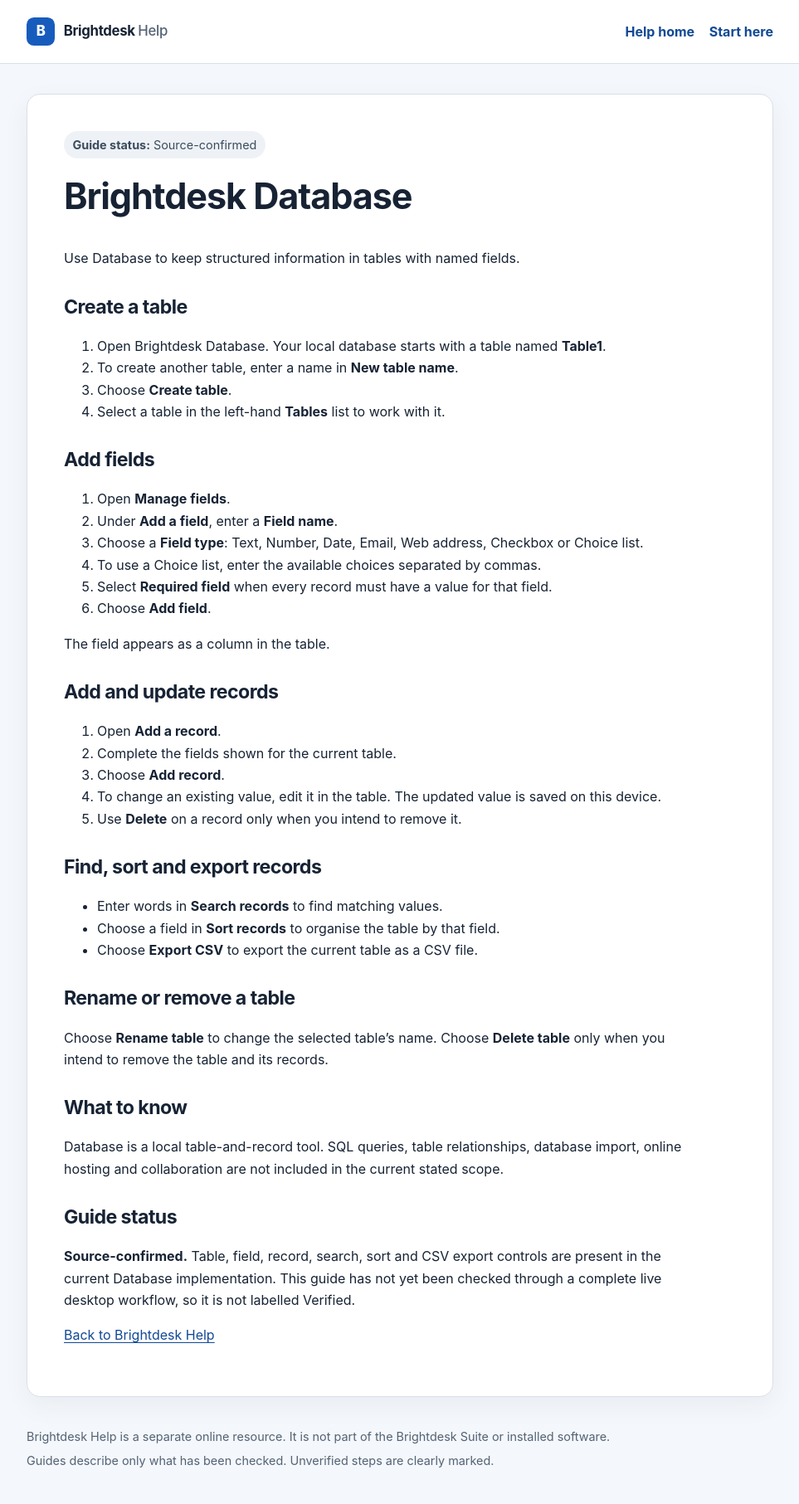
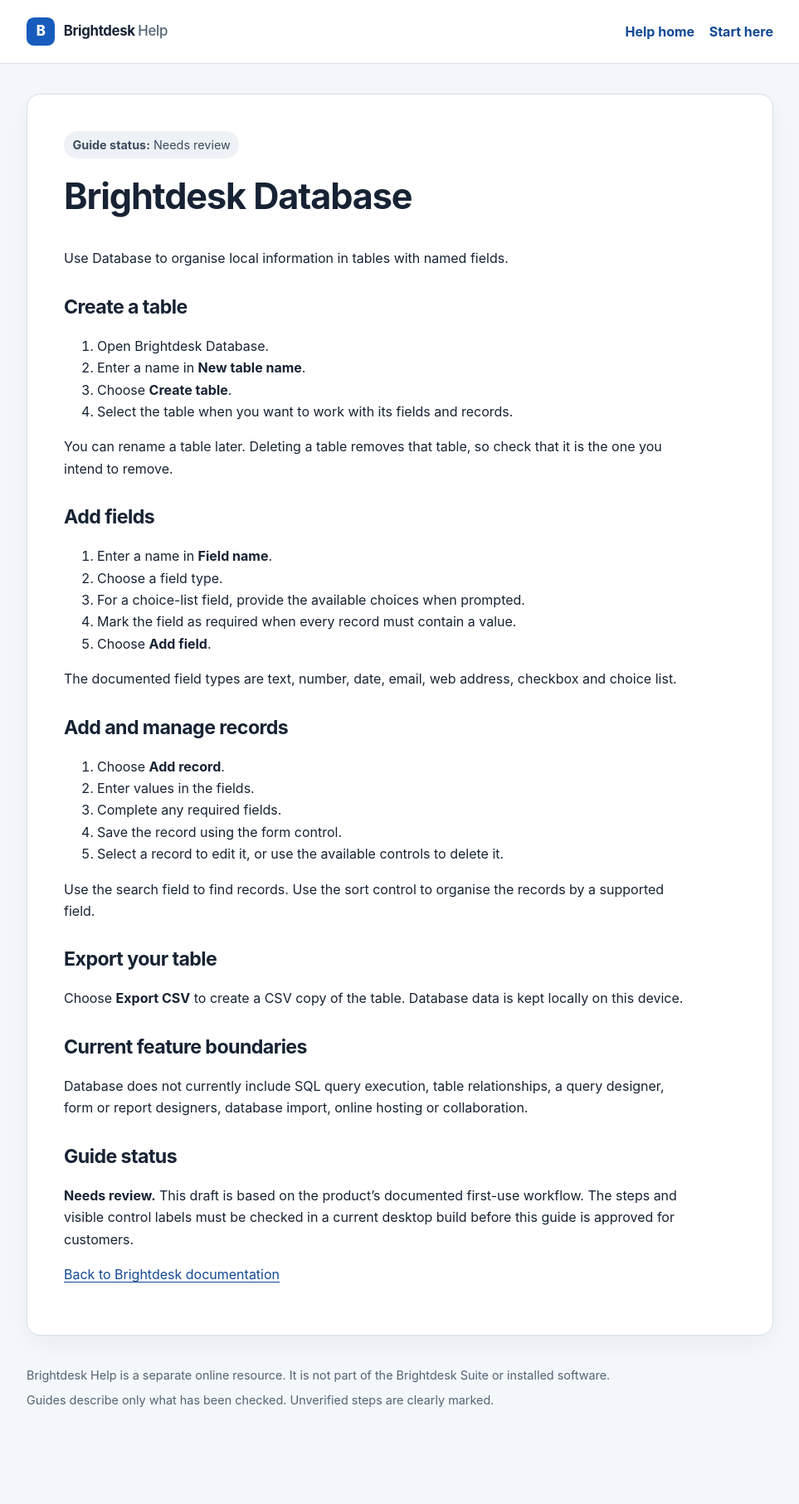
Before and after one commit to conz20/Brightdesk-Wiki, a Jekyll site: the page built from docs/products/database.md, in a window 1280 px wide. Shown: the whole page at 83% size, without its empty margins (158-1121 px from the left). Built offline with Jekyll 4.4.1, drawn with Linux system fonts in a browser that asks for light colours; after the commit the page ends 1739 px from its top, so only the background shows below that.

Commit message:
docs(wiki): add reviewed-scope database getting-started draft

```diff
--- a/docs/products/database.md
+++ b/docs/products/database.md
@@ -1,57 +1,54 @@
 ---
 layout: default
 title: Brightdesk Database
-description: Create tables, define fields and manage local records in Brightdesk Database.
-status: Source-confirmed
+description: A practical starting guide for building local tables and records in Brightdesk Database.
+status: Needs review
 permalink: /products/database.html
 ---
 
 # Brightdesk Database
 
-Use Database to keep structured information in tables with named fields.
+Use Database to organise local information in tables with named fields.
 
 ## Create a table
 
-1. Open Brightdesk Database. Your local database starts with a table named **Table1**.
-2. To create another table, enter a name in **New table name**.
+1. Open Brightdesk Database.
+2. Enter a name in **New table name**.
 3. Choose **Create table**.
-4. Select a table in the left-hand **Tables** list to work with it.
+4. Select the table when you want to work with its fields and records.
+
+You can rename a table later. Deleting a table removes that table, so check that it is the one you intend to remove.
 
 ## Add fields
 
-1. Open **Manage fields**.
-2. Under **Add a field**, enter a **Field name**.
-3. Choose a **Field type**: Text, Number, Date, Email, Web address, Checkbox or Choice list.
-4. To use a Choice list, enter the available choices separated by commas.
-5. Select **Required field** when every record must have a value for that field.
-6. Choose **Add field**.
+1. Enter a name in **Field name**.
+2. Choose a field type.
+3. For a choice-list field, provide the available choices when prompted.
+4. Mark the field as required when every record must contain a value.
+5. Choose **Add field**.
 
-The field appears as a column in the table.
+The documented field types are text, number, date, email, web address, checkbox and choice list.
 
-## Add and update records
+## Add and manage records
 
-1. Open **Add a record**.
-2. Complete the fields shown for the current table.
-3. Choose **Add record**.
-4. To change an existing value, edit it in the table. The updated value is saved on this device.
-5. Use **Delete** on a record only when you intend to remove it.
+1. Choose **Add record**.
+2. Enter values in the fields.
+3. Complete any required fields.
+4. Save the record using the form control.
+5. Select a record to edit it, or use the available controls to delete it.
 
-## Find, sort and export records
+Use the search field to find records. Use the sort control to organise the records by a supported field.
 
-- Enter words in **Search records** to find matching values.
-- Choose a field in **Sort records** to organise the table by that field.
-- Choose **Export CSV** to export the current table as a CSV file.
+## Export your table
 
-## Rename or remove a table
+Choose **Export CSV** to create a CSV copy of the table. Database data is kept locally on this device.
 
-Choose **Rename table** to change the selected table's name. Choose **Delete table** only when you intend to remove the table and its records.
+## Current feature boundaries
 
-## What to know
-
-Database is a local table-and-record tool. SQL queries, table relationships, database import, online hosting and collaboration are not included in the current stated scope.
+Database does not currently include SQL query execution, table relationships, a query designer, form or report designers, database import, online hosting or collaboration.
 
 ## Guide status
 
-**Source-confirmed.** Table, field, record, search, sort and CSV export controls are present in the current Database implementation. This guide has not yet been checked through a complete live desktop workflow, so it is not labelled Verified.
+**Needs review.** This draft is based on the product's documented first-use workflow. The steps and visible control labels must be checked in a current desktop build before this guide is approved for customers.
 
-[Back to Brightdesk Help](../index.html)
+[Back to Brightdesk documentation](../index.md)
```
